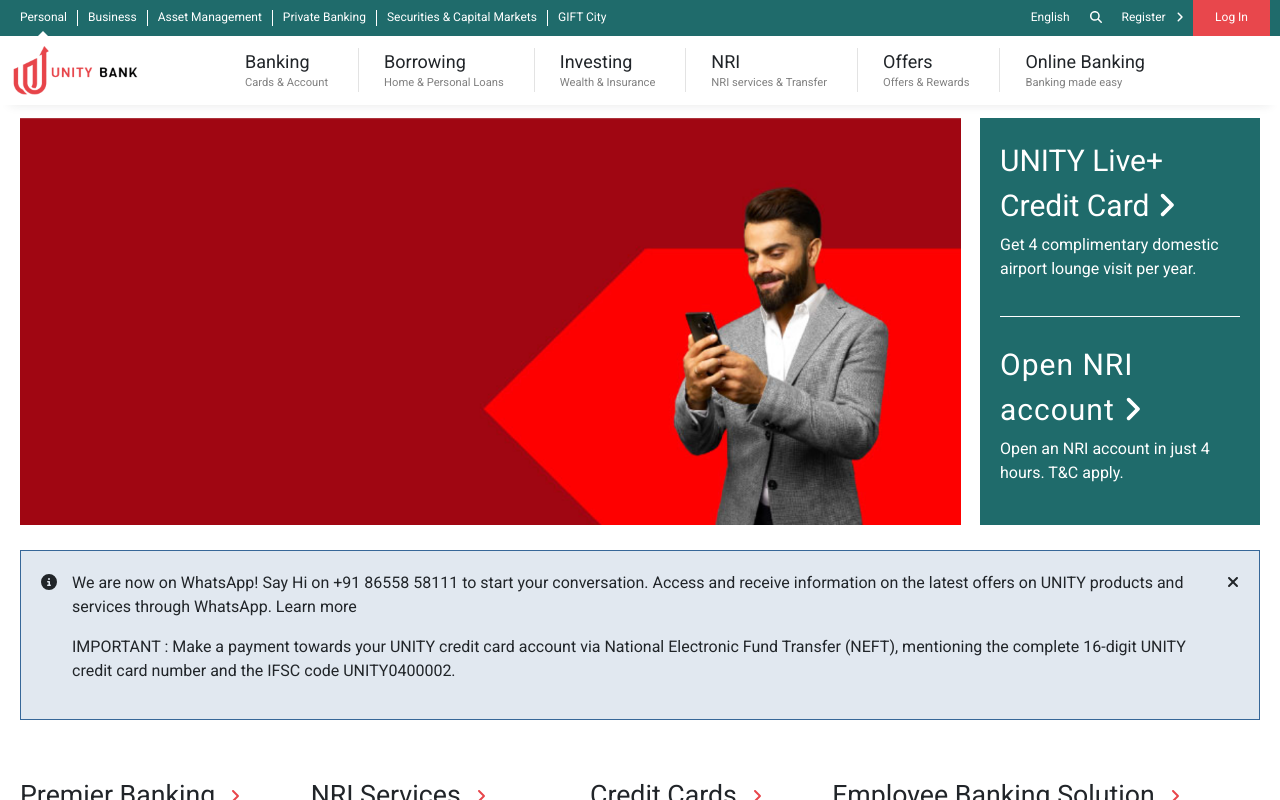
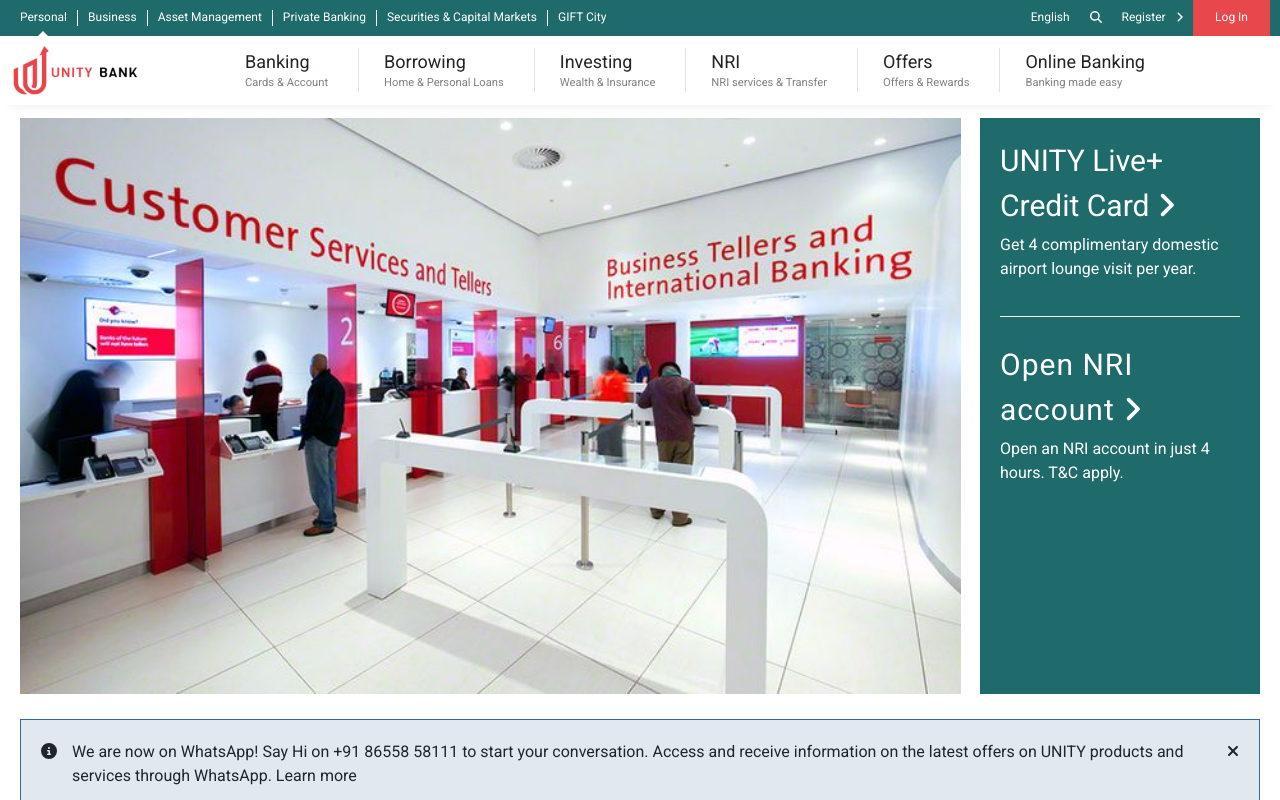
Before and after one commit to Harita-LTI/demo-retail-banking, a React (Create React App) app: page / in a window 1280 px wide. Shown: the top 800 px of the page. Built offline with nearby package versions, Linux system fonts and the light colour scheme.

Commit message:
updated the home screen bank image.

```diff
--- a/src/components/HomeHeader/index.tsx
+++ b/src/components/HomeHeader/index.tsx
@@ -10,7 +10,7 @@
         <div className="homeHeader-child">
           <img
             className="homeHeader-img"
-            src={process.env.PUBLIC_URL + "assets/images/hsbc_header_img.png"}
+            src={process.env.PUBLIC_URL + "assets/images/bank_interior_header_img.jpg"}
             alt="hsbc_header_img"
           />
         </div>
```
Also changed, not shown: public/assets/images/bank_interior_header_img.jpg (added), public/assets/images/hsbc_header_img.png (deleted).
